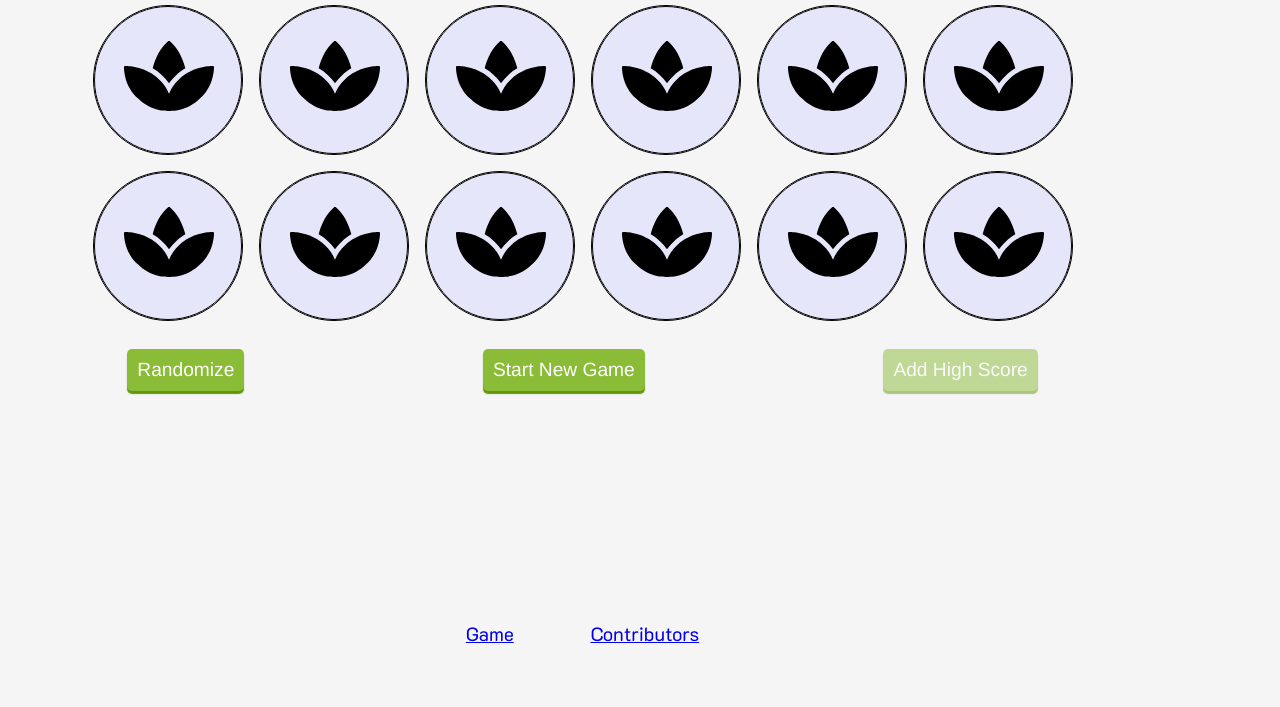
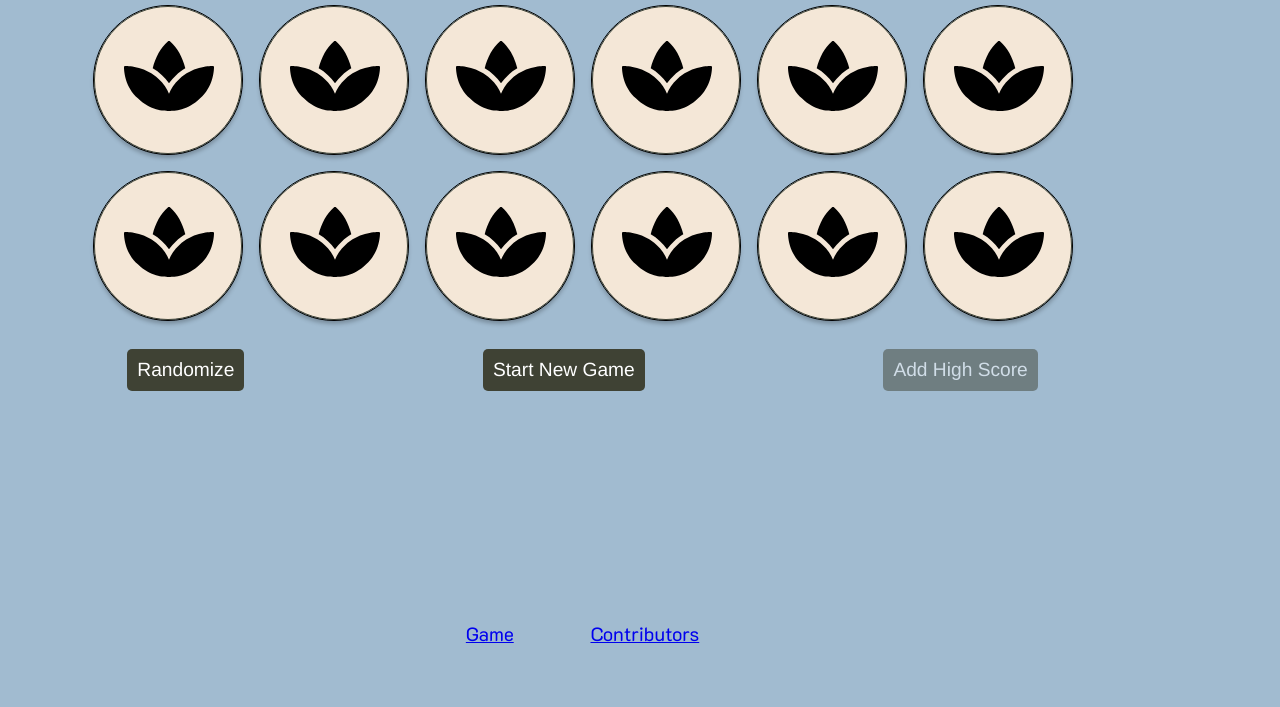
Before and after one commit to 3daddict/memory-match-react, a React app: page / in a window 1280 px wide. Shown: the part 109-816 px from the top of the page. Built offline with nearby package versions, Linux system fonts and the light colour scheme.

Commit message:
adjusted colors

```diff
--- a/src/assets/css/app.css
+++ b/src/assets/css/app.css
@@ -36,7 +36,7 @@ body {
 
 body {
   font-family: "k2dregular", sans-serif;
-  background: #f5f5f5;
+  background:  #A1BBD0;
   overflow: hidden;
   padding: 0.5em;
 }
@@ -121,8 +121,8 @@ body {
 button {
   cursor: pointer;
   color: #fff;
-  background: #8bbc37;
-  box-shadow: 0 3px 1px #64950d;
+  background: #3F4234;
+  box-shadow: 0 3px 1px #white;
 
   border: 0;
   padding: 10px;
--- a/src/assets/css/card.css
+++ b/src/assets/css/card.css
@@ -10,14 +10,15 @@
 }
 
 .back-icon {
-  background-color: lavender;
+  background-color:#F4E7D7;
   width: 100%;
   height: 100%;
   position: absolute;
   left: 0;
   border-radius: 50%;
-  border: 1px black solid;
+  border: 1px #3F4234 solid;
   top: 0;
+  box-shadow: 0px 4px 4px rgba(0, 0, 0, 0.25);
 }
 
 .front-icon-spa {
```
